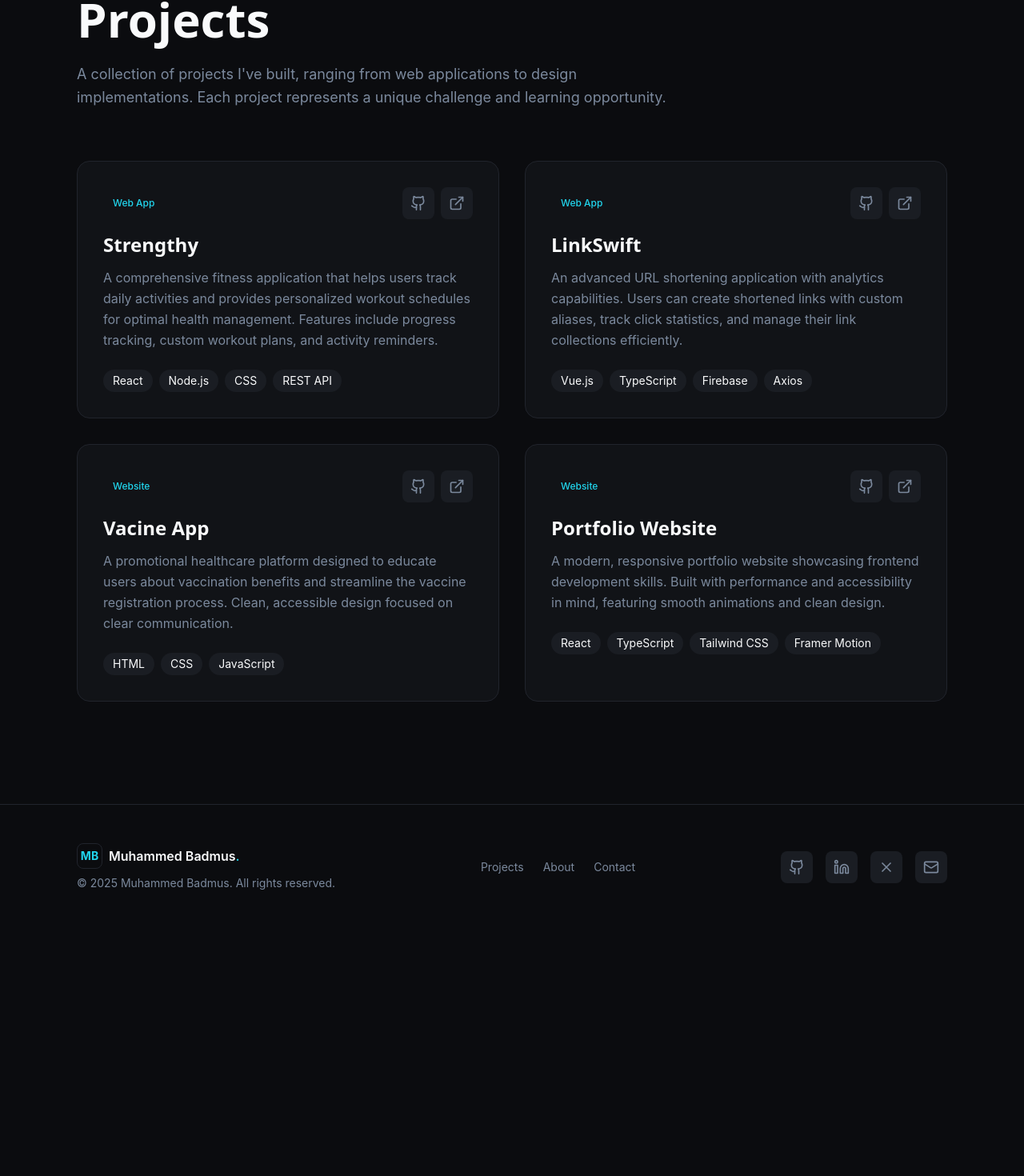
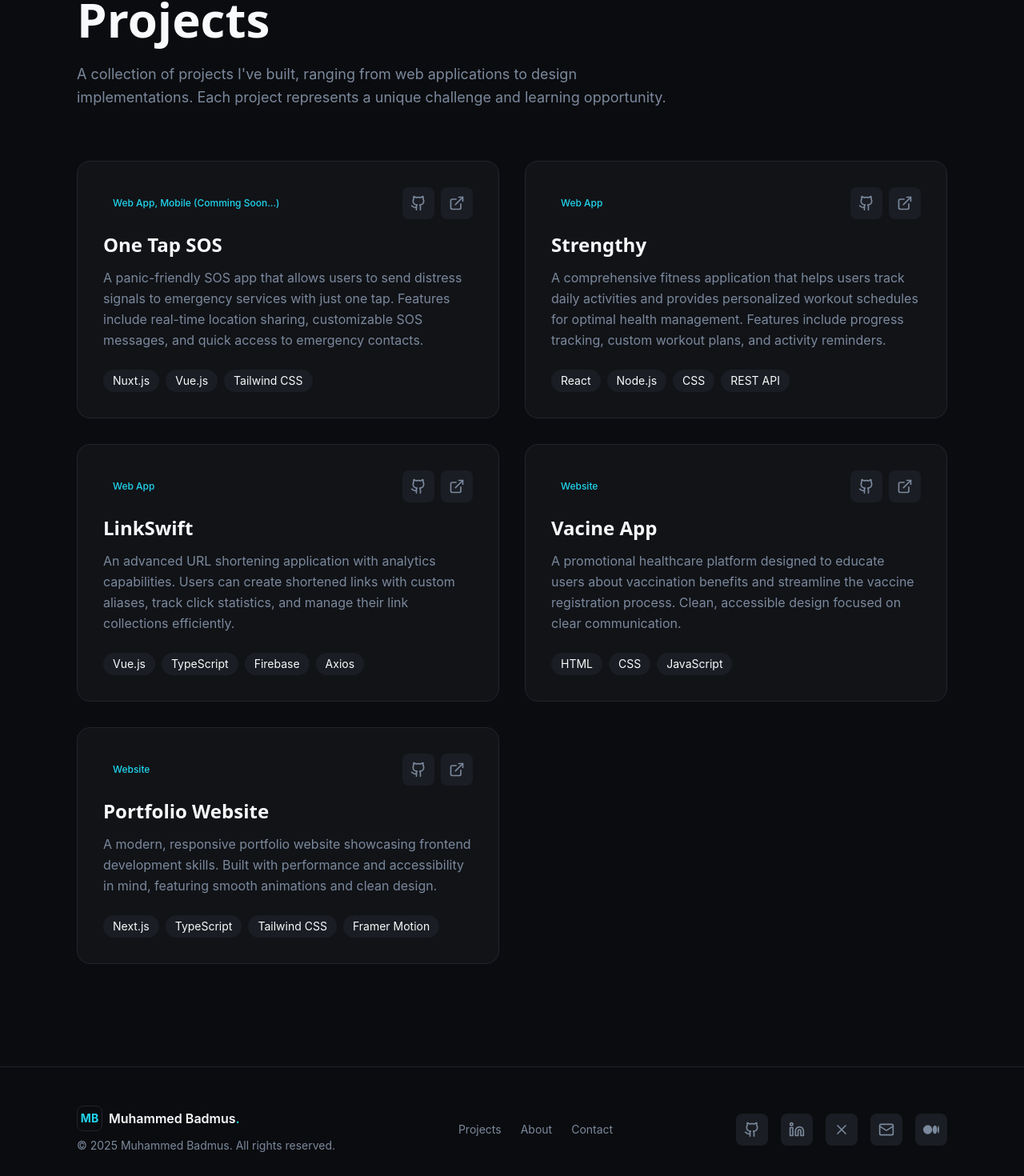
Before and after one commit to ishola10/my-portfolio, a Next.js app: page /projects in a window 1280 px wide. Shown: the part 234-1704 px from the top of the page at 80% size. Before the commit the page ends 1396 px from the top, so only its background shows below. Built offline with nearby package versions, Linux system fonts and the light colour scheme.

Commit message:
Feat: Projects update

```diff
--- a/app/contact/page.tsx
+++ b/app/contact/page.tsx
@@ -2,6 +2,16 @@
 
 import { motion } from "framer-motion";
 import { Github, Linkedin, Mail, MapPin, Twitter } from "lucide-react";
+const Medium = (props: React.ComponentProps<"svg">) => (
+  <svg
+    xmlns="http://www.w3.org/2000/svg"
+    viewBox="0 0 16 16"
+    fill="currentColor"
+    {...props}
+  >
+    <path d="M9.025 8c0 2.485-2.02 4.5-4.513 4.5A4.506 4.506 0 0 1 0 8c0-2.486 2.02-4.5 4.512-4.5A4.506 4.506 0 0 1 9.025 8m4.95 0c0 2.34-1.01 4.236-2.256 4.236S9.463 10.339 9.463 8c0-2.34 1.01-4.236 2.256-4.236S13.975 5.661 13.975 8M16 8c0 2.096-.355 3.795-.794 3.795-.438 0-.793-1.7-.793-3.795 0-2.096.355-3.795.794-3.795.438 0 .793 1.699.793 3.795" />
+  </svg>
+);
 
 const contactMethods = [
   {
@@ -36,6 +46,12 @@ const socialLinks = [
     label: "Twitter",
     value: "@Atomdevv",
     href: "https://x.com/Atomdevv",
+  },
+  {
+    icon: Medium,
+    label: "Medium",
+    value: "@muhammed_dev_10",
+    href: "https://medium.com/@muhammed_dev_10",
   },
 ];
 
--- a/app/projects/page.tsx
+++ b/app/projects/page.tsx
@@ -5,6 +5,15 @@ import { ExternalLink, Github } from "lucide-react";
 const allProjects = [
   {
     id: 1,
+    title: "One Tap SOS",
+    description: "A panic-friendly SOS app that allows users to send distress signals to emergency services with just one tap. Features include real-time location sharing, customizable SOS messages, and quick access to emergency contacts.",
+    tech: ["Nuxt.js", "Vue.js", "Tailwind CSS"],
+    liveUrl: "https://one-tap-sos-three.vercel.app/",
+    githubUrl: "https://github.com/ishola10/one-tap-sos",
+    category: "Web App, Mobile (Comming Soon...)",
+  },
+  {
+    id: 2,
     title: "Strengthy",
     description: "A comprehensive fitness application that helps users track daily activities and provides personalized workout schedules for optimal health management. Features include progress tracking, custom workout plans, and activity reminders.",
     tech: ["React", "Node.js", "CSS", "REST API"],
@@ -13,7 +22,7 @@ const allProjects = [
     category: "Web App",
   },
   {
-    id: 2,
+    id: 3,
     title: "LinkSwift",
     description: "An advanced URL shortening application with analytics capabilities. Users can create shortened links with custom aliases, track click statistics, and manage their link collections efficiently.",
     tech: ["Vue.js", "TypeScript", "Firebase", "Axios"],
@@ -22,7 +31,7 @@ const allProjects = [
     category: "Web App",
   },
   {
-    id: 3,
+    id: 4,
     title: "Vacine App",
     description: "A promotional healthcare platform designed to educate users about vaccination benefits and streamline the vaccine registration process. Clean, accessible design focused on clear communication.",
     tech: ["HTML", "CSS", "JavaScript"],
@@ -31,12 +40,12 @@ const allProjects = [
     category: "Website",
   },
   {
-    id: 4,
+    id: 5,
     title: "Portfolio Website",
     description: "A modern, responsive portfolio website showcasing frontend development skills. Built with performance and accessibility in mind, featuring smooth animations and clean design.",
-    tech: ["React", "TypeScript", "Tailwind CSS", "Framer Motion"],
-    liveUrl: "https://badmusmuhammed.netlify.app/",
-    githubUrl: "https://github.com/ishola10",
+    tech: ["Next.js", "TypeScript", "Tailwind CSS", "Framer Motion"],
+    liveUrl: "https://badmusmuhammed.vercel.app/",
+    githubUrl: "https://github.com/ishola10/my-portfolio",
     category: "Website",
   },
 ];
--- a/components/layout/Footer.tsx
+++ b/components/layout/Footer.tsx
@@ -1,11 +1,22 @@
 import Link from "next/link";
 import { Github, Linkedin, Mail, X } from "lucide-react";
+const Medium = (props: React.ComponentProps<"svg">) => (
+  <svg
+    xmlns="http://www.w3.org/2000/svg"
+    viewBox="0 0 16 16"
+    fill="currentColor"
+    {...props}
+  >
+    <path d="M9.025 8c0 2.485-2.02 4.5-4.513 4.5A4.506 4.506 0 0 1 0 8c0-2.486 2.02-4.5 4.512-4.5A4.506 4.506 0 0 1 9.025 8m4.95 0c0 2.34-1.01 4.236-2.256 4.236S9.463 10.339 9.463 8c0-2.34 1.01-4.236 2.256-4.236S13.975 5.661 13.975 8M16 8c0 2.096-.355 3.795-.794 3.795-.438 0-.793-1.7-.793-3.795 0-2.096.355-3.795.794-3.795.438 0 .793 1.699.793 3.795" />
+  </svg>
+);
 
 const socialLinks = [
   { icon: Github, href: "https://github.com/ishola10", label: "GitHub" },
   { icon: Linkedin, href: "https://linkedin.com/in/muhammed-badmus-a02303258", label: "LinkedIn" },
   { icon: X, href: "https://x.com/Atomdevv", label: "X" },
   { icon: Mail, href: "mailto:akoredeishola10@gmail.com", label: "Email" },
+  { icon: Medium, href: "https://medium.com/@muhammed_dev_10", label: "Medium" },
 ];
 
 export function Footer() {
--- a/components/sections/FeaturedProjects.tsx
+++ b/components/sections/FeaturedProjects.tsx
@@ -7,13 +7,22 @@ import { Button } from "@/components/ui/button";
 const projects = [
   {
     id: 1,
-    title: "Strengthy",
-    description: "A fitness application that helps users track daily activities and provides personalized workout schedules for optimal health management.",
-    tech: ["React", "Node.js", "CSS"],
-    liveUrl: "https://strengthy.netlify.app/",
-    githubUrl: "https://github.com/ishola10/fitness-app",
-    gradient: "from-cyan-500/20 to-blue-500/20",
+    title: "One Tap SOS",
+    description: "A panic-friendly SOS app that allows users to send distress signals to emergency services with just one tap. Features include real-time location sharing, customizable SOS messages, and quick access to emergency contacts.",
+    tech: ["Nuxt.js", "Vue.js", "Tailwind CSS"],
+    liveUrl: "https://one-tap-sos-three.vercel.app/",
+    githubUrl: "https://github.com/ishola10/one-tap-sos",
+    category: "Web App, Mobile (Comming Soon...)",
   },
+  // {
+  //   id: 1,
+  //   title: "Strengthy",
+  //   description: "A fitness application that helps users track daily activities and provides personalized workout schedules for optimal health management.",
+  //   tech: ["React", "Node.js", "CSS"],
+  //   liveUrl: "https://strengthy.netlify.app/",
+  //   githubUrl: "https://github.com/ishola10/fitness-app",
+  //   gradient: "from-cyan-500/20 to-blue-500/20",
+  // },
   {
     id: 2,
     title: "LinkSwift",
--- a/components/sections/HeroSection.tsx
+++ b/components/sections/HeroSection.tsx
@@ -38,7 +38,7 @@ export function HeroSection() {
                         transition={{ duration: 0.5, delay: 0.05 }}
                         className="text-xl sm:text-2xl text-muted-foreground mb-4"
                     >
-                        Hi, I'm <span className="text-primary font-semibold">Muhammed</span> 👋
+                        Hi, I'm <span className="text-primary font-semibold">Muhammed</span>
                     </motion.p>
 
                     <motion.h1
```
Also changed, not shown: 1 other file (tests, documents, lock files or other folders).
